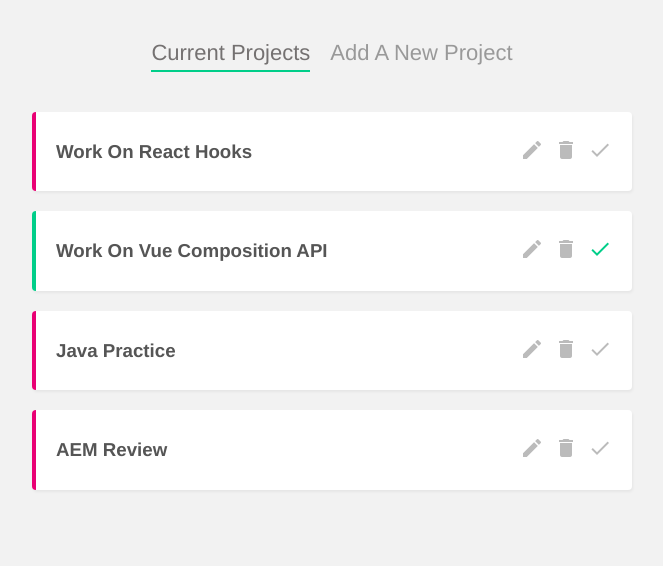
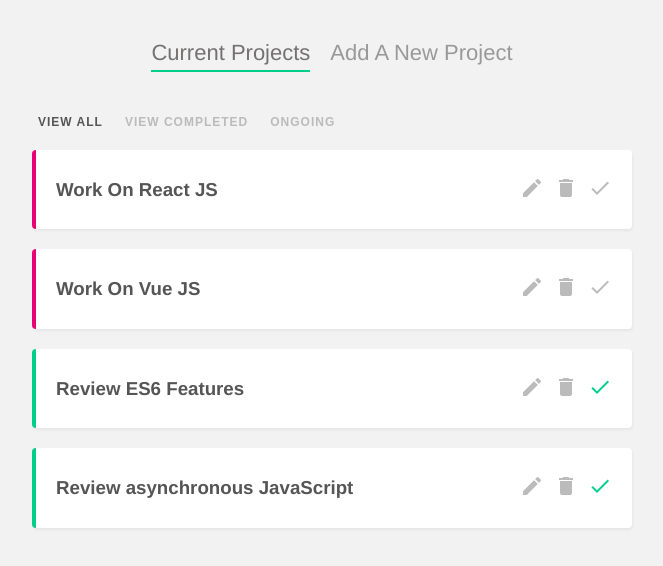
Before and after one commit to alexelmore/vue-project-planner, a Vue app in the folder project/: page / in a window 1280 px wide. Shown: the top 566 px of the page, without its empty margins (308-971 px from the left). Built offline with nearby package versions, Linux system fonts and the light colour scheme; data requests are answered from the project's data file.

Commit message:
Setup and finalize FilterNav Component

```diff
--- a/project/data/db.json
+++ b/project/data/db.json
@@ -2,26 +2,26 @@
   "projects": [
     {
       "id": 1,
-      "title": "Work On React Hooks",
-      "details": "Learn more about React Hooks, including the context API",
+      "title": "Work On React JS",
+      "details": "Learn more about React Hooks, including the context API. Complete all of my React Udemy courses.",
       "complete": false
     },
     {
       "id": 2,
-      "title": "Work On Vue Composition API",
+      "title": "Work On Vue JS",
       "details": "Learn more about Vue CLI 3, including the composition API. Complete all my Vue Udemy courses.",
-      "complete": true
+      "complete": false
     },
     {
-      "title": "Java Practice",
-      "details": "Practice and review Java 11 features.",
-      "complete": false,
+      "title": "Review ES6 Features",
+      "details": "Review all of the ES6 and beyond features and practice implementing them in small practice projects.",
+      "complete": true,
       "id": 3
     },
     {
-      "title": "AEM Review",
-      "details": "Study AEM to prep for AEM Developer Certification Exam. ",
-      "complete": false,
+      "title": "Review asynchronous JavaScript",
+      "details": "Review asynchronous JavaScript, including promises, async and await syntax, fetch API, Axios Library and HTTP requests. ",
+      "complete": true,
       "id": 4
     }
   ]
--- a/project/public/index.html
+++ b/project/public/index.html
@@ -9,7 +9,7 @@
       href="https://fonts.googleapis.com/icon?family=Material+Icons"
       rel="stylesheet"
     />
-    <title><%= htmlWebpackPlugin.options.title %></title>
+    <title>Vue Project Planner</title>
   </head>
   <body>
     <noscript>
--- /dev/null
+++ b/project/src/components/FilterNav.vue
@@ -0,0 +1,52 @@
+<template>
+  <nav class="filter-nav">
+    <button @click="updateFilter('all')" :class="{ active: current === 'all' }">
+      View All
+    </button>
+    <button
+      @click="updateFilter('completed')"
+      :class="{ active: current === 'completed' }"
+    >
+      View Completed
+    </button>
+    <button
+      @click="updateFilter('ongoing')"
+      :class="{ active: current === 'ongoing' }"
+    >
+      Ongoing
+    </button>
+  </nav>
+</template>
+
+<script>
+export default {
+  name: "FilterNav",
+  data() {
+    return {};
+  },
+  props: ["current"],
+  methods: {
+    updateFilter(status) {
+      this.$emit("status", status);
+    },
+  },
+};
+</script>
+
+<style>
+.filter-nav button {
+  background: none;
+  border: none;
+  color: #bbb;
+  outline: none;
+  font-size: 12px;
+  text-transform: uppercase;
+  margin-right: 10px;
+  letter-spacing: 1px;
+  font-weight: bold;
+  cursor: pointer;
+}
+.filter-nav button.active {
+  color: #555;
+}
+</style>
--- a/project/src/views/Home.vue
+++ b/project/src/views/Home.vue
@@ -1,7 +1,9 @@
 <template>
   <div class="home">
-    <div v-if="projects.length">
-      <div v-for="project in projects" :key="project.id">
+    <FilterNav :current="current" @status="current = $event" />
+
+    <div v-if="filteredProjects.length">
+      <div v-for="project in filteredProjects" :key="project.id">
         <SingleProject
           :project="project"
           @delete="handleDelete"
@@ -15,14 +17,16 @@
 
 <script>
 import SingleProject from "../components/SingleProject.vue";
+import FilterNav from "../components/FilterNav.vue";
 export default {
   name: "Home",
   data() {
     return {
       projects: [],
+      current: "all",
     };
   },
-  components: { SingleProject },
+  components: { SingleProject, FilterNav },
   // Mounted hook for sending out Get Fetch request to json DB as soon as component is mounted to the DOM.
   mounted() {
     // Setup url and GET fetch request going to our json db file
@@ -48,5 +52,16 @@ export default {
       p.complete = !p.complete;
     },
   },
+  computed: {
+    // Computed function that depends on our projects and current data properties and filters the projects accordingly
+    filteredProjects() {
+      if (this.current === "ongoing") {
+        return this.projects.filter((project) => project.complete !== true);
+      } else if (this.current === "completed") {
+        return this.projects.filter((project) => project.complete === true);
+      }
+      return this.projects;
+    },
+  },
 };
 </script>
```
